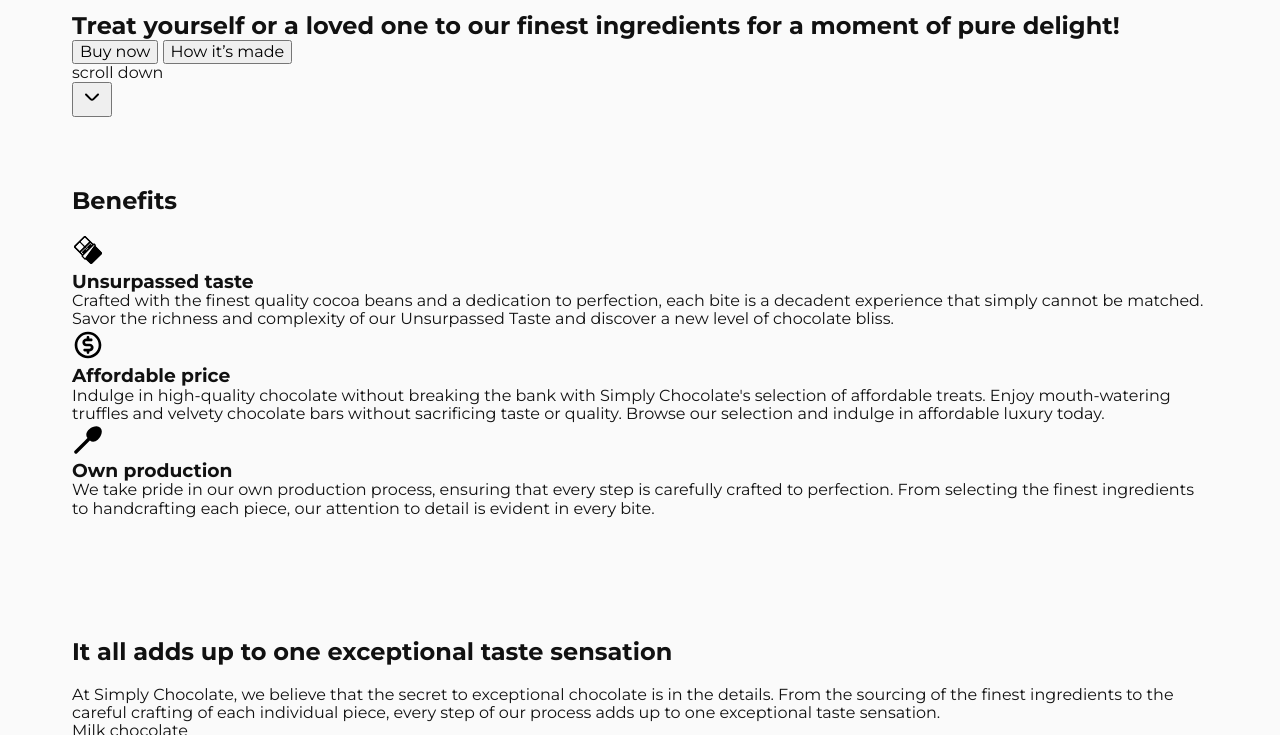
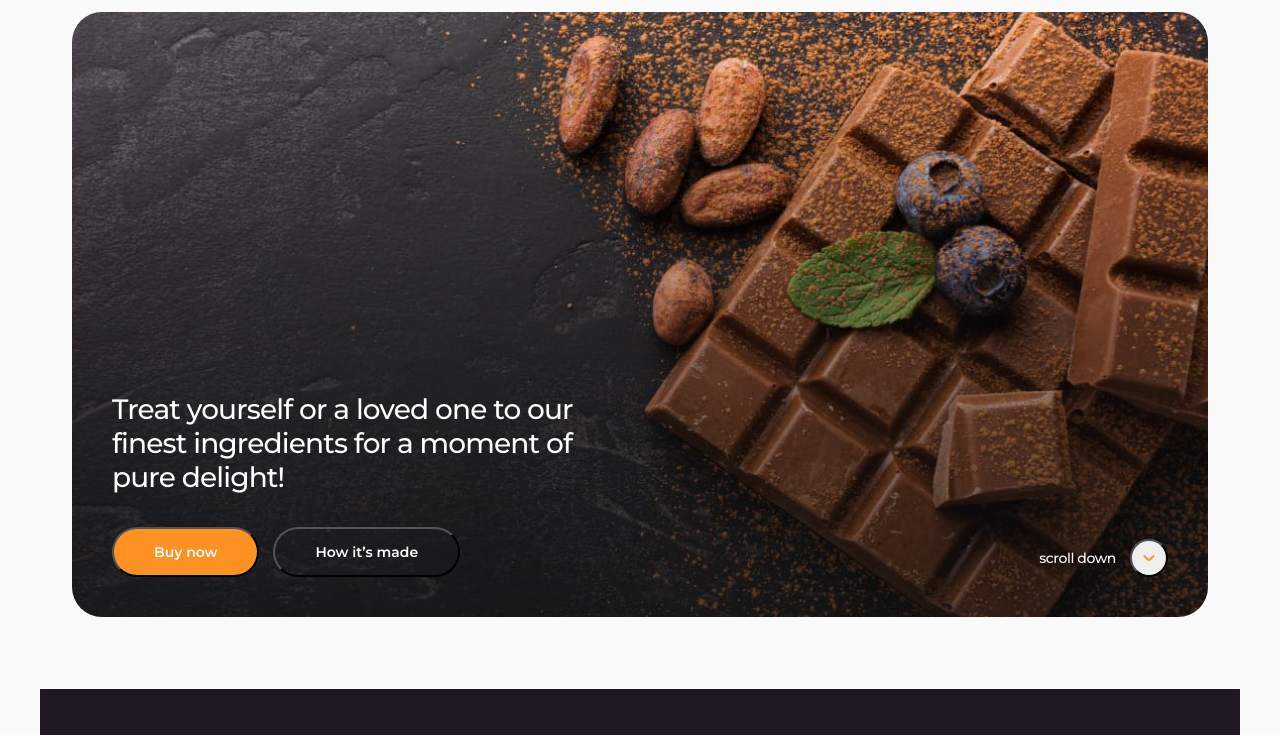
Before and after one commit to MariannaHon/simply-chokolate-01, a plain HTML site: page index.html in a window 1280 px wide. Shown: the part 68-803 px from the top of the page. Drawn offline with nearby package versions, Linux system fonts and the light colour scheme.

Commit message:
commit-1
styled first section

```diff
--- a/index.html
+++ b/index.html
@@ -22,7 +22,7 @@
                     <use href="./images/icons.svg#icon-chocolate"></use>
                 </svg>
                 </a>
-
+                <div class="list-nav-container">
                     <ul class="list-nav">
                         <li class="item-nav">
                             <a href="./index.html" class="link-nav">Home</a>
@@ -34,17 +34,23 @@
                             <a href="./index.html" class="link-nav">Chocolate is loved</a>
                         </li>
                     </ul>
+                </div>
+
                 <div class="icons-nav-container">
                     <ul class="list-icons-nav">
                         <li class="item-icons-nav">
+                            <a href="">
                                 <svg class="icon-contacts" width="24" height="24">
                                     <use href="./images/icons.svg#icon-instagram"></use>
                                 </svg>
+                            </a>
                         </li>
                         <li class="item-icons-nav">
+                            <a href="">
                                 <svg class="icon-contacts" width="24" height="24">
                                     <use href="./images/icons.svg#icon-twitter"></use>
                                 </svg>
+                            </a>
                         </li>
                     </ul>
                 </div>
@@ -55,58 +61,70 @@
 
         <!-- ============== Title ============== -->
 
-        <section class="">
+        <section class="section-first">
             <div class="container">
-                <h1>Treat yourself or a loved one to
+                <h1 class="title">Treat yourself or a loved one to
                 our finest ingredients for a moment
                 of pure delight!</h1>
-                <button type="button" class="button">Buy now</button>
-                <button type="button" class="button">How it’s made</button>
-                <p>scroll down</p>
-                <button type="button" class="button">
-                    <svg class="icon-menu" width="24" height="24">
+                <div class="button-first-container">
+                    <div class="list-first-container">
+                        <ul class="list-first-button">
+                            <li class="item-first-button">
+                                <button type="button" class="button-first buy">Buy now</button>
+                            </li>
+                            <li class="item-first-button">
+                                <button type="button" class="button-first how">How it’s made</button>
+                            </li>
+                        </ul>
+                    </div>
+                    <div class="scroll">
+                        <p class="paragraf-first">scroll down</p>
+                        <button type="button" class="button-menu">
+                            <svg class="icon-menu" width="22" height="22">
                                 <use href="./images/icons.svg#icon-menu"></use>
                             </svg>
                         </button>
+                    </div>
+                </div>
             </div>
         </section>
 
         <!-- ============ Benefits ============ -->
 
-        <section class="section">
+        <section class="section benefits">
             <div class="container">
-                <h2>Benefits</h2>
-                <ul>
-                    <li>
-                        <div>
+                <h2 class="hiding">Benefits</h2>
+                <ul class="benefits-list">
+                    <li class="item-benefits decor">
+                        <div class="icon-benefits-container">
                             <svg class="icon-benefits" width="32" height="32">
                                 <use href="./images/icons.svg#icon-taste"></use>
                             </svg>
                         </div>
-                        <h3>Unsurpassed taste</h3>
-                        <p>Crafted with the finest quality cocoa beans and a dedication to perfection, each bite is a decadent experience that
+                        <h3 class="title-middle">Unsurpassed taste</h3>
+                        <p class="paragraf-benefits">Crafted with the finest quality cocoa beans and a dedication to perfection, each bite is a decadent experience that
                         simply cannot be matched. Savor the richness and complexity of our Unsurpassed Taste and discover a new level of
                         chocolate bliss.</p>
                     </li>
-                    <li>
-                        <div>
+                    <li lass="item-benefits second decor-two">
+                        <div class="icon-benefits-container">
                             <svg class="icon-benefits" width="32" height="32">
                                 <use href="./images/icons.svg#icon-coin"></use>
                             </svg>
                         </div>
-                        <h3>Affordable price</h3>
-                        <p>Indulge in high-quality chocolate without breaking the bank with Simply Chocolate's selection of affordable treats.
+                        <h3 class="title-middle">Affordable price</h3>
+                        <p class="paragraf-benefits">Indulge in high-quality chocolate without breaking the bank with Simply Chocolate's selection of affordable treats.
                         Enjoy mouth-watering truffles and velvety chocolate bars without sacrificing taste or quality. Browse our selection and
                         indulge in affordable luxury today.</p>
                     </li>
-                    <li>
-                        <div>
+                    <li lass="item-benefits">
+                        <div class="icon-benefits-container">
                             <svg class="icon-benefits" width="32" height="32">
                                 <use href="./images/icons.svg#icon-spoon"></use>
                             </svg>
                         </div>
-                        <h3>Own production</h3>
-                        <p>We take pride in our own production process, ensuring that every step is carefully crafted to perfection. From selecting
+                        <h3 class="title-middle">Own production</h3>
+                        <p class="paragraf-benefits">We take pride in our own production process, ensuring that every step is carefully crafted to perfection. From selecting
                         the finest ingredients to handcrafting each piece, our attention to detail is evident in every bite.</p>
                     </li>
                 </ul>
@@ -115,7 +133,7 @@
 
         <!-- ============ Tastes ============ -->
 
-        <section class="section">
+        <section class="section tastes">
             <div class="container">
                 <h2>It all adds up to one exceptional taste sensation</h2>
                 <p>At Simply Chocolate, we believe that the secret to exceptional chocolate is in the details. From the sourcing of the
--- a/styles/style.css
+++ b/styles/style.css
@@ -33,8 +33,13 @@ img {
     height: auto;
 }
 
+button {
+    cursor: pointer;
+}
+
 .section {
     padding: 50px 0;
+    margin: 0 auto;
 }
 
 .container {
@@ -44,6 +49,7 @@ img {
 }
 
 header .container {
+    display: flex;
     max-width: 1200px;
     padding: 0 32px;
     margin: 0 auto;
@@ -87,15 +93,20 @@ header .container {
     fill: #FAFAFA;
 }
 
+.list-nav-container {
+    display: flex;
+    margin-right: 90px;
+}
+
 .list-nav {
     display: flex;
-    flex-shrink: 0;
     gap: 24px;
     width: calc((100% - 48px) / 3);
 }
 
-.icons-nav-container {
-    margin-left: auto;
+.item-nav {
+
+    flex-shrink: 0;
 }
 
 .link-nav {
@@ -109,8 +120,229 @@ header .container {
     letter-spacing: -0.02em;
 }
 
+/* .icons-nav-container {
+    margin-left: auto;
+} */
+
 .list-icons-nav {
     display: flex;
     align-items: center;
     gap: 18px;
+    width: calc((100% - 18px) / 2);
 }
+
+/* ================== Title =================== */
+
+.section-first {
+    align-items: center;
+    max-width: 1136px;
+    margin: 0 auto 72px;
+    padding: 381px 8px 40px 8px;
+    background: rgba(17, 17, 17, 0.40);
+    background-image: linear-gradient(180deg,
+    rgba(17, 17, 17, 0.00) 0%,
+    rgba(17, 17, 17, 0.40) 100%),
+    url(../images/chocolate.jpg);
+    background-repeat: no-repeat;
+    background-position: center;
+    background-size: cover;
+    border-radius: 30px;
+}
+
+.section-first .container {
+    display: flex;
+    flex-direction: column;
+    align-items: flex-start;
+    max-width: 1056px;
+    gap: 32px;
+    padding: 0;
+}
+
+.title {
+    width: 484px;
+    color: #FFF;
+    font-size: 28px;
+    font-weight: 500;
+    line-height: 1.21;
+    letter-spacing: -0.03em;
+}
+
+.button-first-container {
+    display: flex;
+    align-items: flex-end;
+    gap: 579px;
+}
+
+.list-first-container {
+    margin-right: auto;
+}
+
+.list-first-button {
+    display: flex;
+    gap: 14px;
+}
+
+.button-first {
+    display: flex;
+    align-items: flex-start;
+    border-radius: 100px;
+    padding: 14px 40px;
+    color: #FFF;
+    font-size: 14px;
+    font-weight: 600;
+    line-height: normal;
+}
+
+.buy {
+    background-color: #FD9222;
+}
+
+.how {
+    background-color: transparent;
+}
+
+.scroll {
+    display: flex;
+    align-items: center;
+    gap: 14px;
+}
+
+.paragraf-first {
+    color: #FFF;
+    font-size: 14px;
+    font-weight: 500;
+    line-height: 1.29;
+    letter-spacing: -0.03em;
+}
+
+.button-menu {
+    display: flex;
+    width: 38px;
+    height: 38px;
+    padding: 8px;
+    align-items: center;
+    border-radius: 50%;
+    fill: #FFF;
+    stroke: #FD9222;
+}
+
+.icon-menu {
+    fill: #FD9222;
+}
+
+
+/* ================ Benefits ================ */
+
+.benefits {
+    display: flex;
+    max-width: 1200px;
+    padding: 50px;
+    justify-content: center;
+    align-items: center;
+    background: #1E1823;
+}
+
+.benefits .container {
+    padding: 0;
+}
+
+.hiding {
+    position: absolute;
+    width: 1px;
+    height: 1px;
+    margin: -1px;
+    border: 0;
+    padding: 0;
+    white-space: nowrap;
+    clip-path: inset(100%);
+    clip: rect(0 0 0 0);
+    overflow: hidden;
+}
+
+.benefits-list {
+    display: flex;
+    justify-content: center;
+    align-items: flex-start;
+    gap: 88px;
+}
+
+.item-benefits {
+    display: flex;
+    flex-direction: column;
+    width: calc((100% - 176px) / 3);
+    flex-shrink: 0;
+}
+
+.decor {
+    position: relative;
+}
+
+.item-benefits.decor::after {
+    content: '';
+    position: absolute;
+    top: 35%;
+    right: -18px;
+    display: block;
+    width: 1px;
+    height: 124px;
+    border-radius: 2px;
+    background-color: rgba(255, 255, 255, 0.50);
+}
+
+/* .decor-two {
+    position: relative;
+}
+
+.second.decor-two::after {
+    content: '';
+    position: absolute;
+    top: 35%;
+    right: -18px;
+    display: block;
+    width: 1px;
+    height: 124px;
+    border-radius: 2px;
+    background-color: rgba(255, 255, 255, 0.50);
+} */
+
+.icon-benefits-container {
+    display: flex;
+    width: 62px;
+    height: 62px;
+    justify-content: center;
+    align-items: center;
+    gap: 7.303px;
+    border-radius: 365px;
+    border: 1px solid rgba(255, 255, 255, 0.50);
+    margin-bottom: 22px;
+}
+
+.icon-benefits {
+    fill: #FD9222;
+}
+
+.title-middle {
+    color: #FFF;
+    font-size: 18px;
+    font-weight: 600;
+    line-height: normal;
+    margin-bottom: 18px;
+}
+
+.paragraf-benefits {
+    width: 308px;
+    color: rgba(255, 255, 255, 0.70);
+    font-size: 14px;
+    font-weight: 400;
+    line-height: normal;
+    letter-spacing: -0.02em;
+}
+
+/* ================= Tastes ================ */
+
+.tastes {
+    display: flex;
+    max-width: 1136px;
+    flex-direction: column;
+    align-items: center;
+}
```
Lines whose indentation alone changed are shown as unchanged.
